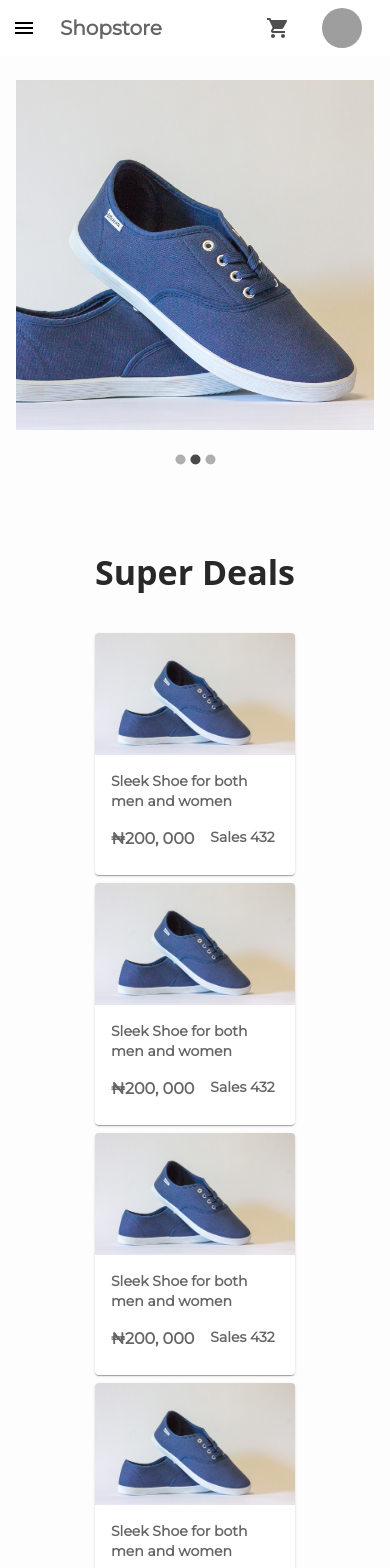
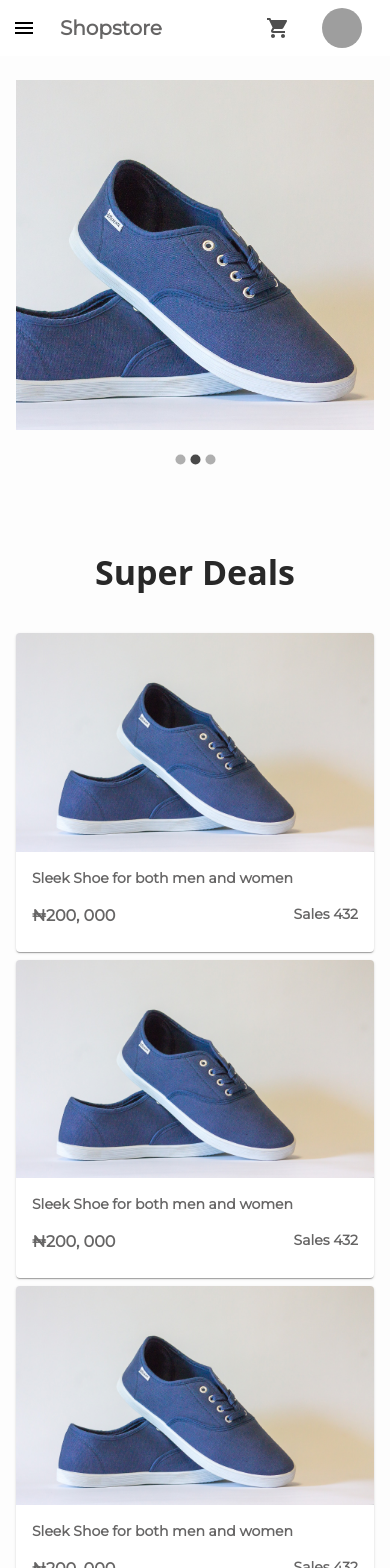
Before and after one commit to devsammyy/shopstore, a React (Vite) app: page / in a window 390 px wide. Shown: the top 1568 px of the page. Built offline with nearby package versions, Linux system fonts and the light colour scheme; grey boxes are pictures that could not be loaded.

Commit message:
make it responsive

```diff
--- a/src/components/Items/SingleCard.tsx
+++ b/src/components/Items/SingleCard.tsx
@@ -23,7 +23,7 @@ export default function SingleCard() {
       sx={{ textAlign: "unset" }}
       onClick={() => dispatch(increment())}
     >
-      <Card sx={{ width: "200px", xs: { width: "50px" } }} elevation={1}>
+      <Card sx={{ width: { sm: "200px" } }} elevation={1}>
         <CardMedia component="img" image={img2} alt="Paella dish" />
         <CardContent>
           <Typography
@@ -33,7 +33,7 @@ export default function SingleCard() {
           >
             Sleek Shoe for both men and women
           </Typography>
-          <Box sx={{ display: "flex", gap: "1rem" }}>
+          <Box sx={{ display: "flex", justifyContent: "space-between" }}>
             <Typography variant="body1" color="#666565">
               &#8358;200, 000
             </Typography>
```
